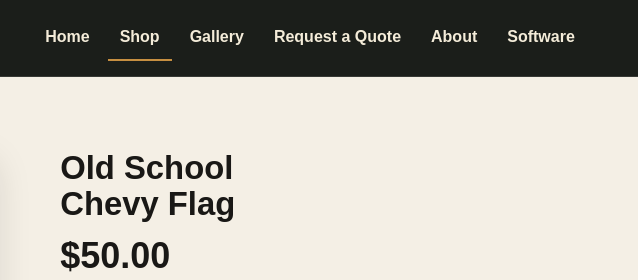
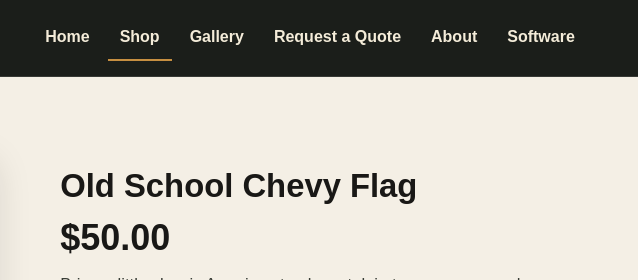
Before and after one commit to iannovinger-design/Valley-Oak-Customs-Website, a website: page products/old-school-chevy-flag-voc-fl-001.html in a window 1280 px wide. Shown: the top 280 px of the page, 642-1280 px from the left. Drawn offline with Linux system fonts and the light colour scheme.

Commit message:
Use full product copy width for detail headings

```diff
--- a/styles.css
+++ b/styles.css
@@ -1532,7 +1532,13 @@ svg.footer-icon {
 .physical-product-layout { grid-template-columns: minmax(0, .95fr) minmax(300px, .85fr); gap: clamp(28px, 5vw, 64px); align-items: center; }
 .physical-product-photo img { max-height: min(620px, 68vh); object-fit: contain; background: #f1ede4; }
 .physical-product-copy { min-width: 0; }
-.physical-product-copy h1 { margin-top: 8px; font-size: clamp(1.65rem, calc(1.45rem + .75vw), 2.125rem); line-height: 1.1; overflow-wrap: anywhere; }
+.physical-product-copy h1 {
+  max-width: none;
+  margin-top: 8px;
+  font-size: clamp(1.65rem, calc(1.45rem + .75vw), 2.125rem);
+  line-height: 1.1;
+  overflow-wrap: anywhere;
+}
 .product-price { margin: 14px 0; font-size: clamp(1.7rem, 3vw, 2.25rem); line-height: 1.1; }
 .product-summary { margin: 0; font-size: 1.04rem; line-height: 1.6; }
 .product-facts { grid-template-columns: repeat(2, minmax(0, 1fr)); gap: 0; margin: 20px 0; border: 1px solid var(--line); border-radius: 12px; overflow: hidden; }
```
